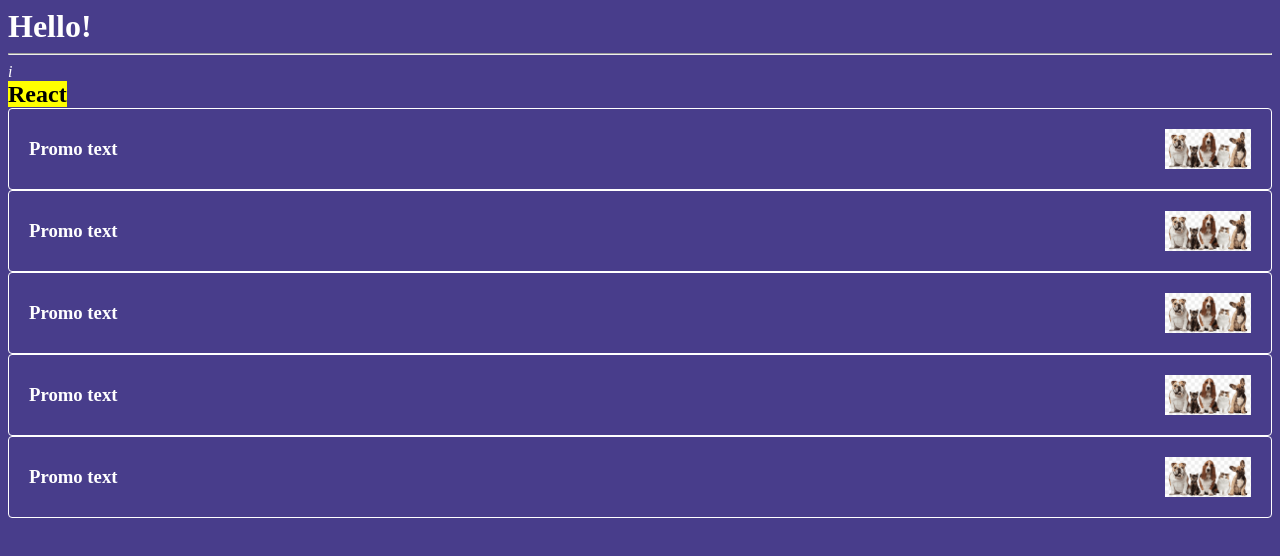
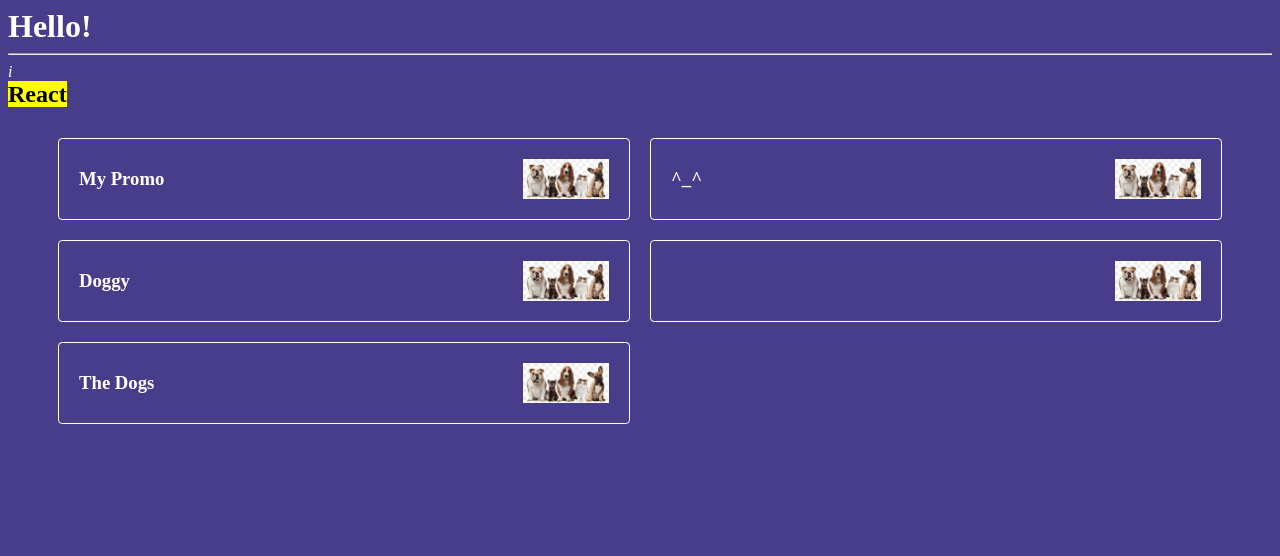
Before and after one commit to nata1901/dogfood, a React (Create React App) app: page / in a window 1280 px wide. Shown: the top 556 px of the page. Built offline with nearby package versions, Linux system fonts and the light colour scheme.

Commit message:
Модификация Promo с параметрами

```diff
--- a/src/App.jsx
+++ b/src/App.jsx
@@ -1,8 +1,16 @@
-const Promo = () => {
+const Promo = (props) => {
+    // props - это объект, в который можно передать разные свойства для компонента
+    let name = "promo";
+    switch (props.type) {
+        case "lg": name = "promo big"; break;
+        case "sm": name = "promo small"; break;
+        default: name = "promo";
+    }
+
     return (
-        <div className="promo">
-            <div className="promo-pic"></div>
-            <h3>Promo text</h3>
+        <div className={name}>
+            <div className={props.pic ? "promo-pic" : "promo-pic pic2"}></div>
+                <h3>{props.text}</h3>
         </div>
     )
 }
@@ -17,11 +25,13 @@ const App = () => {
             <h2>
                 <mark>React</mark>
             </h2>
-            <Promo/>
-            <Promo/>
-            <Promo/>
-            <Promo/>
-            <Promo/>
+            <div className="container">
+            <Promo text="My Promo" type="lg"/>
+            <Promo text="^_^"/>
+            <Promo text="Doggy" pic={false}/>
+            <Promo type="sm"/>
+            <Promo text="The Dogs" type="sm"/>
+            </div>
         </div>
     )
 }
--- a/src/index.css
+++ b/src/index.css
@@ -16,6 +16,7 @@ h1, h2, h3 {
   grid-template-columns: 1fr 2fr;
   grid-auto-rows: 40px;
   align-items: center;
+  grid-column-end: span 2;
 }
 .promo h3 {
   grid-row-start: 1;
@@ -29,3 +30,10 @@ h1, h2, h3 {
   background-repeat: no-repeat;
   background-position: right center;
 }
+
+.container {
+  display: grid;
+  grid-template-columns: repeat(4, 1fr);
+  gap: 20px;
+  padding: 30px 50px;
+}
```
